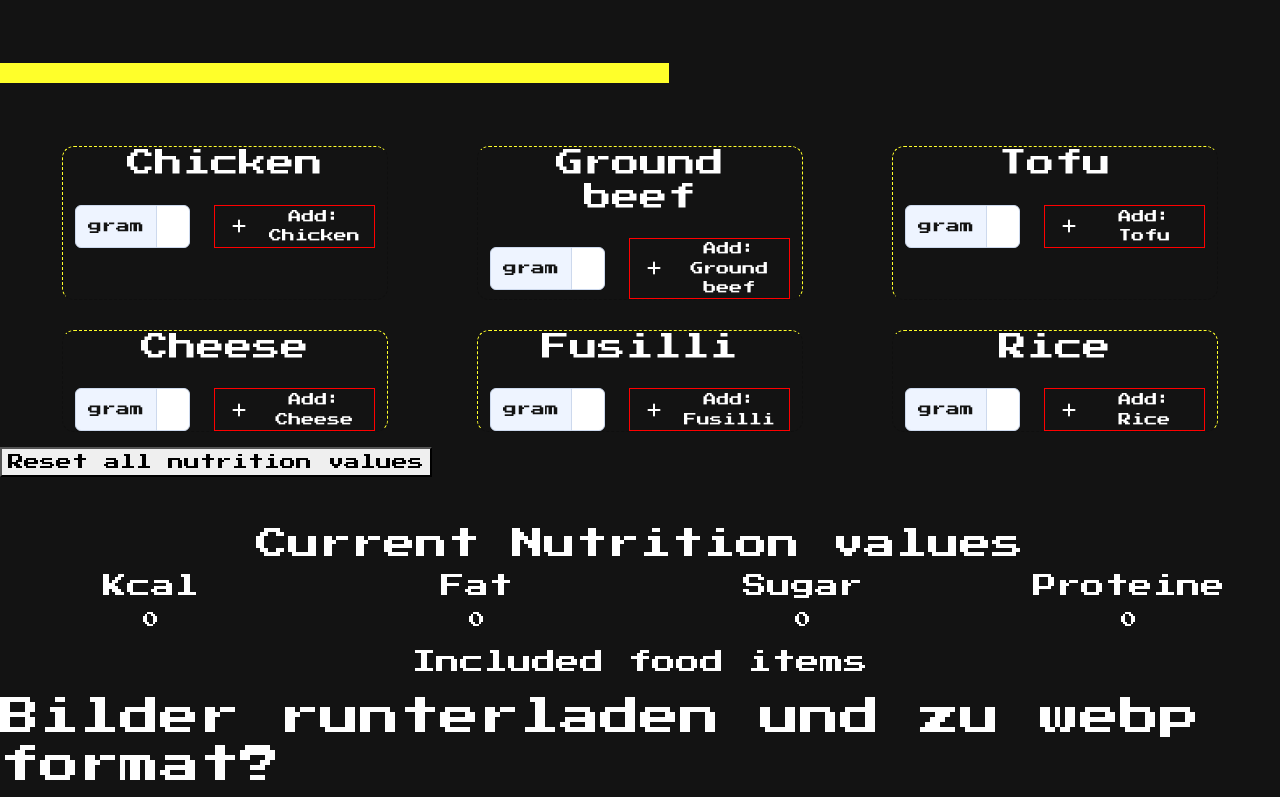
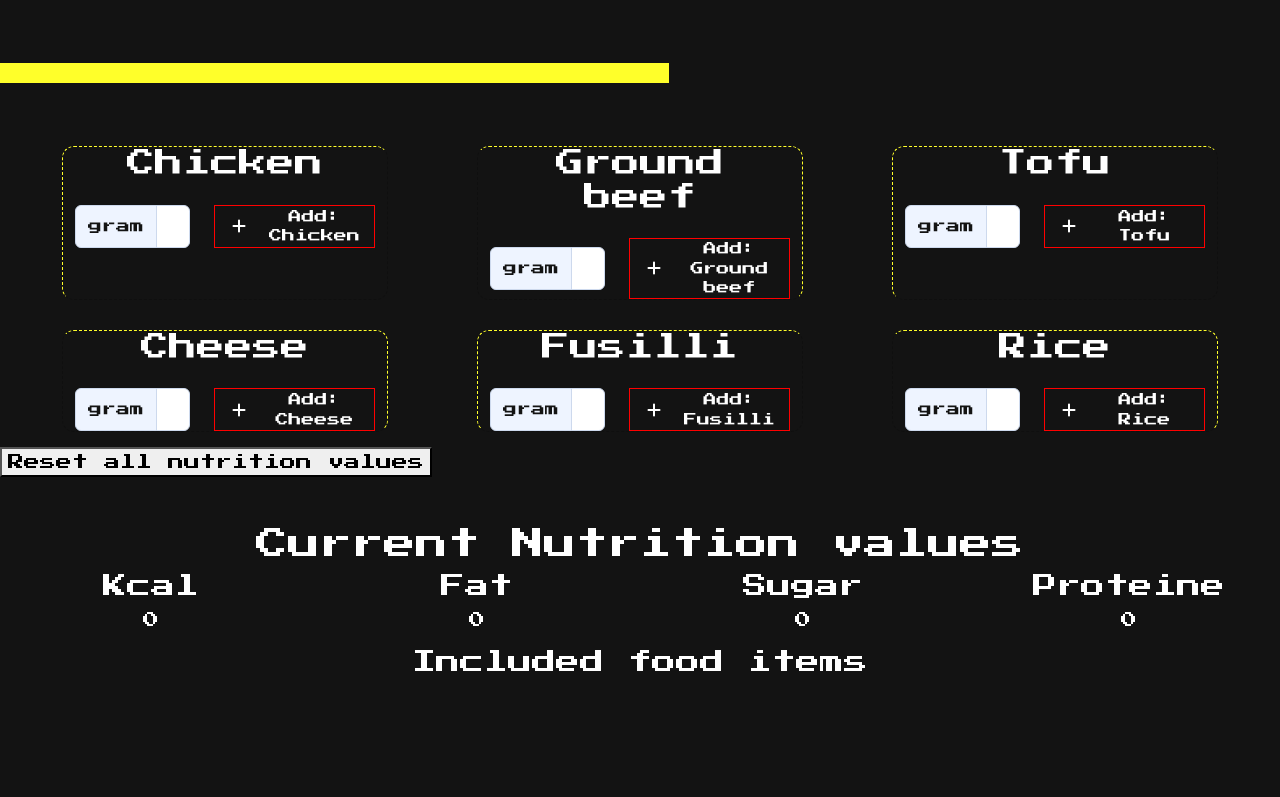
Before and after one commit to Matthes-Baer/NutritionCalculator, a Vue app: page / in a window 1280 px wide. Shown: the part 525-1322 px from the top of the page. After the commit the page ends 1218 px from the top, so only its background shows below. Built offline with nearby package versions, Linux system fonts and the light colour scheme.

Commit message:
feat: Comment added with important link for images

```diff
--- a/src/App.vue
+++ b/src/App.vue
@@ -1,5 +1,7 @@
 <script setup lang="ts">
 import { RouterLink, RouterView } from "vue-router";
+
+// potential images: https://www.vexels.com/merch/designs/flat-people/
 </script>
 
 <template>
@@ -9,7 +11,6 @@ import { RouterLink, RouterView } from "vue-router";
       <RouterLink to="/about">About</RouterLink>
     </nav>
     <RouterView />
-    <h1>Bilder runterladen und zu webp format?</h1>
   </div>
 </template>
 
```
